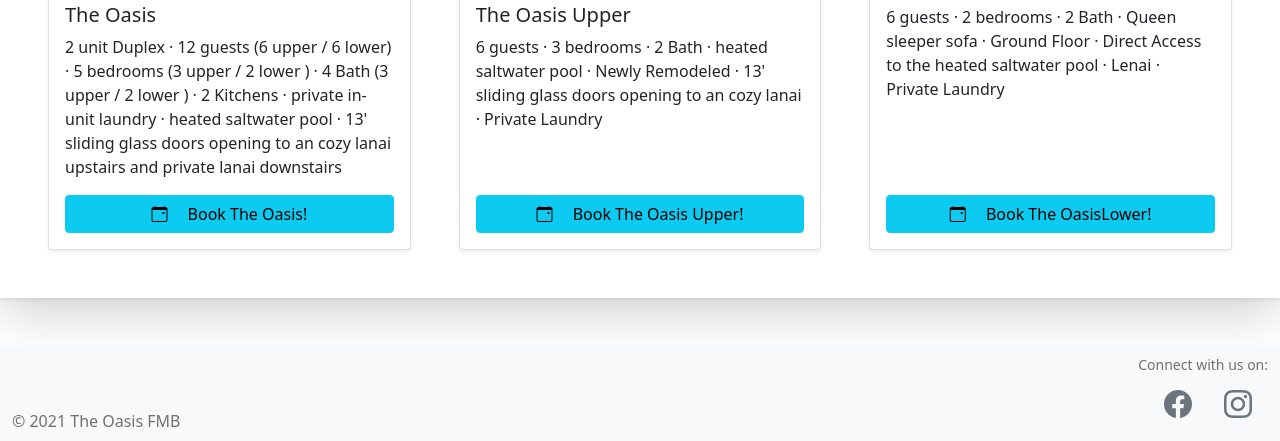
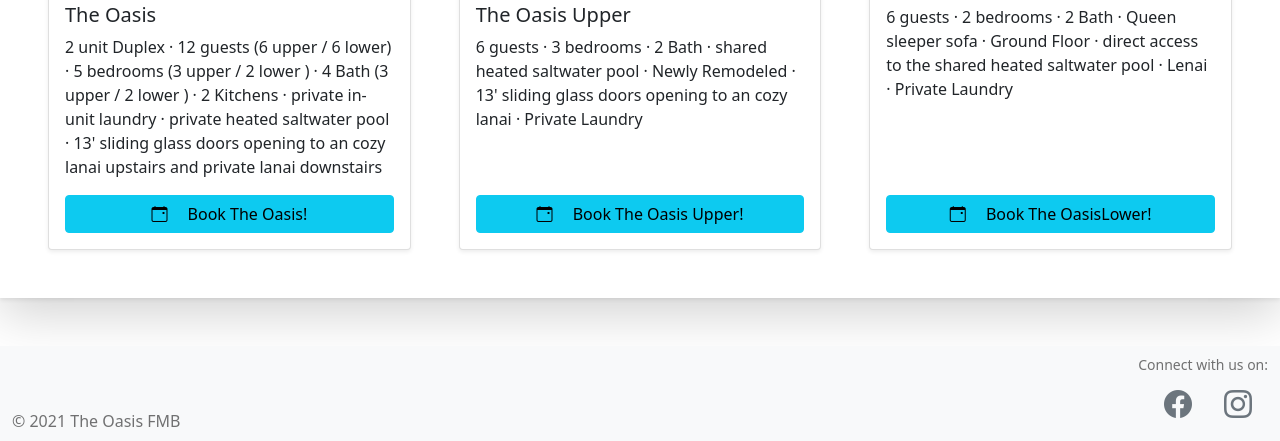
Before and after one commit to erics273/theoasisfmb, a website: page index.html in a window 1280 px wide. Shown: the part 2582-3023 px from the top of the page. Drawn offline with nearby package versions, Linux system fonts and the light colour scheme.

Commit message:
text changes

```diff
--- a/index.html
+++ b/index.html
@@ -195,7 +195,7 @@
                             class="card-img-top" alt="...">
                         <div class="card-body d-flex flex-column">
                             <h5 class="card-title">The Oasis</h5>
-                            <p class="card-text">2 unit Duplex · 12 guests (6 upper / 6 lower) · 5 bedrooms (3 upper / 2 lower ) · 4 Bath (3 upper / 2 lower ) · 2 Kitchens · private in-unit laundry · heated saltwater pool · 13' sliding glass doors opening to an cozy lanai upstairs and private lanai downstairs</p>
+                            <p class="card-text">2 unit Duplex · 12 guests (6 upper / 6 lower) · 5 bedrooms (3 upper / 2 lower ) · 4 Bath (3 upper / 2 lower ) · 2 Kitchens · private in-unit laundry · private heated saltwater pool · 13' sliding glass doors opening to an cozy lanai upstairs and private lanai downstairs</p>
                             <a class="btn btn-info mt-auto" href="https://www.airbnb.com/rooms/28710904" target="_blank">
                                 <i class="bi bi-calendar-event me-3"></i>
                                 Book The Oasis!
@@ -209,7 +209,7 @@
                             class="card-img-top" alt="The Oasis Upper">
                         <div class="card-body d-flex flex-column">
                             <h5 class="card-title">The Oasis Upper</h5>
-                            <p class="card-text">6 guests · 3 bedrooms · 2 Bath · heated saltwater pool · Newly Remodeled · 13' sliding glass doors opening to an cozy lanai · Private Laundry</p>
+                            <p class="card-text">6 guests · 3 bedrooms · 2 Bath · shared heated saltwater pool · Newly Remodeled · 13' sliding glass doors opening to an cozy lanai · Private Laundry</p>
                             <a class="btn btn-info mt-auto" href="https://www.airbnb.com/rooms/28710906" target="_blank">
                                 <i class="bi bi-calendar-event me-3"></i>
                                 Book The Oasis Upper!
@@ -224,7 +224,7 @@
                             class="card-img-top" alt="The Oasis Lower">
                         <div class="card-body  d-flex flex-column">
                             <h5 class="card-title">The Oasis Lower</h5>
-                            <p class="card-text">6 guests · 2 bedrooms · 2 Bath · Queen sleeper sofa · Ground Floor · Direct Access to the heated saltwater pool · Lenai · Private Laundry</p>
+                            <p class="card-text">6 guests · 2 bedrooms · 2 Bath · Queen sleeper sofa · Ground Floor · direct access to the shared heated saltwater pool · Lenai · Private Laundry</p>
                             <a class="btn btn-info mt-auto" href="https://www.airbnb.com/rooms/48828067" target="_blank">
                                 <i class="bi bi-calendar-event me-3"></i>
                                 Book The OasisLower!
```
